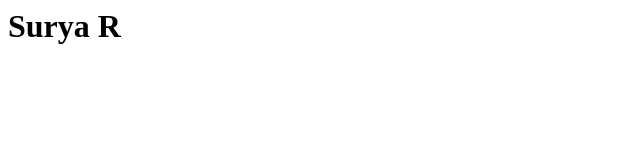
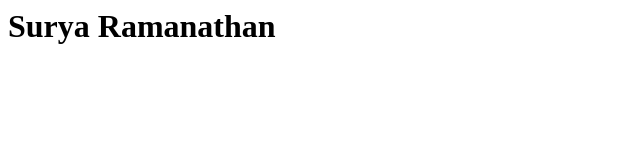
Before and after one commit to SuryaRamanathan/dummyrepo, a plain HTML site: page index.html in a window 1280 px wide. Shown: the whole page, without its empty margins (0-640 px from the left). Drawn offline with Linux system fonts and the light colour scheme.

Commit message:
fix : did grammatical error

```diff
--- a/index.html
+++ b/index.html
@@ -6,6 +6,6 @@
     <title>Document</title>
 </head>
 <body>
-    <h1>Surya R</h1>
+    <h1>Surya Ramanathan</h1>
 </body>
 </html>
```
